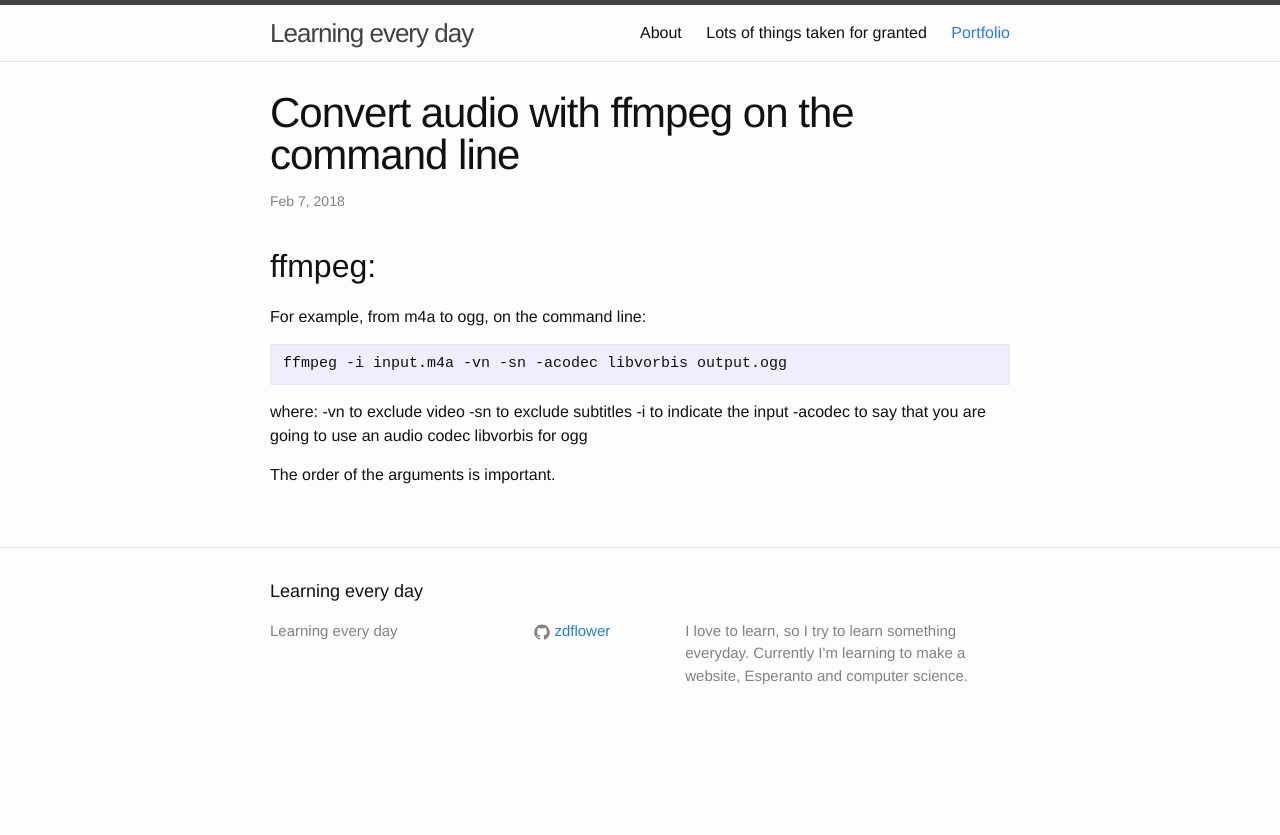
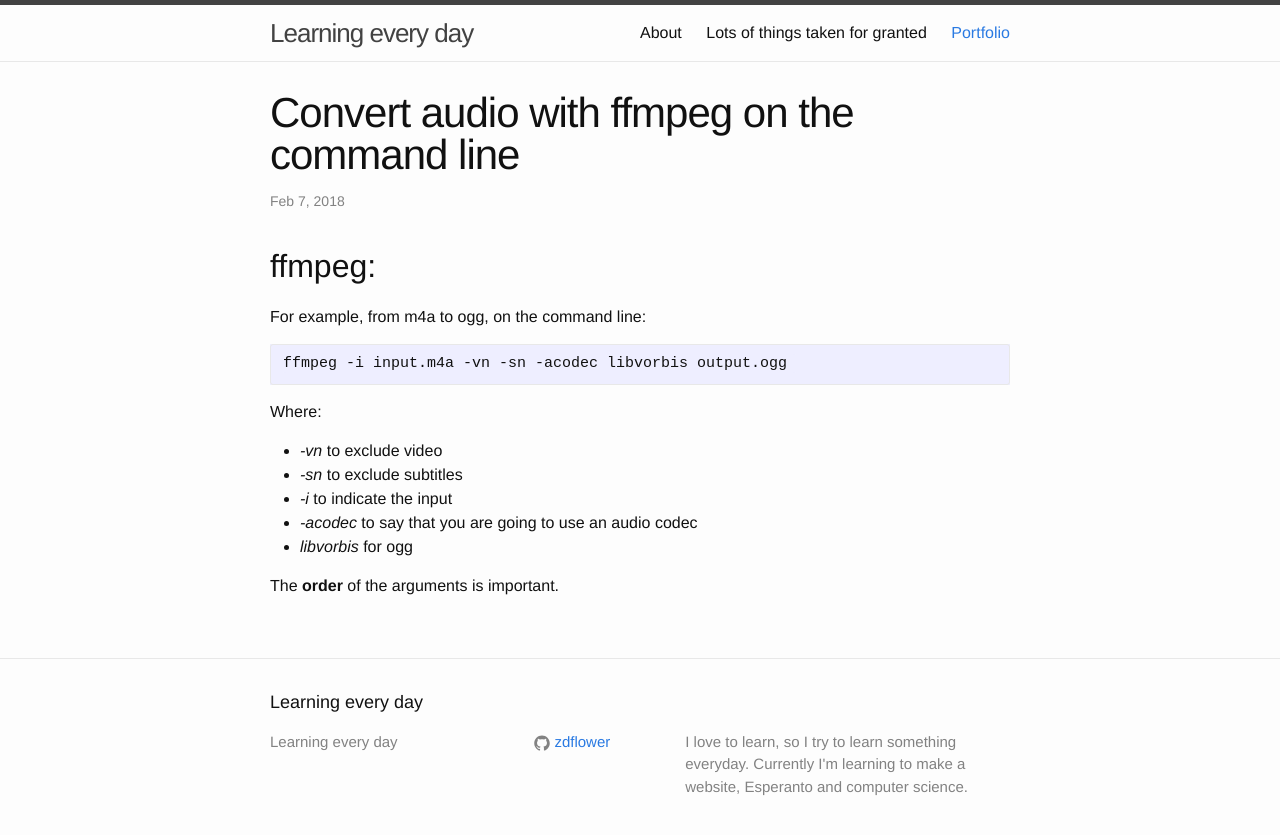
Before and after one commit to zdflower/zdflower.github.io, a Jekyll site: the page built from _posts/2018-02-07-Convert-audio.markdown, in a window 1280 px wide. Shown: the top 835 px of the page. Built offline with Jekyll 4.4.1, drawn with Linux system fonts in a browser that asks for light colours.

```diff
--- a/_posts/2018-02-07-Convert-audio.markdown
+++ b/_posts/2018-02-07-Convert-audio.markdown
@@ -10,11 +10,11 @@ For example, from m4a to ogg, on the command line:
 
     ffmpeg -i input.m4a -vn -sn -acodec libvorbis output.ogg
 
-where:
--vn to exclude video
--sn to exclude subtitles
--i  to indicate the input
--acodec to say that you are going to use an audio codec
-libvorbis for ogg
+Where:
+* _-vn_ to exclude video
+* _-sn_ to exclude subtitles
+* _-i_  to indicate the input
+* _-acodec_ to say that you are going to use an audio codec
+* _libvorbis_ for ogg
 
-The order of the arguments is important.
+The __order__ of the arguments is important.
```
